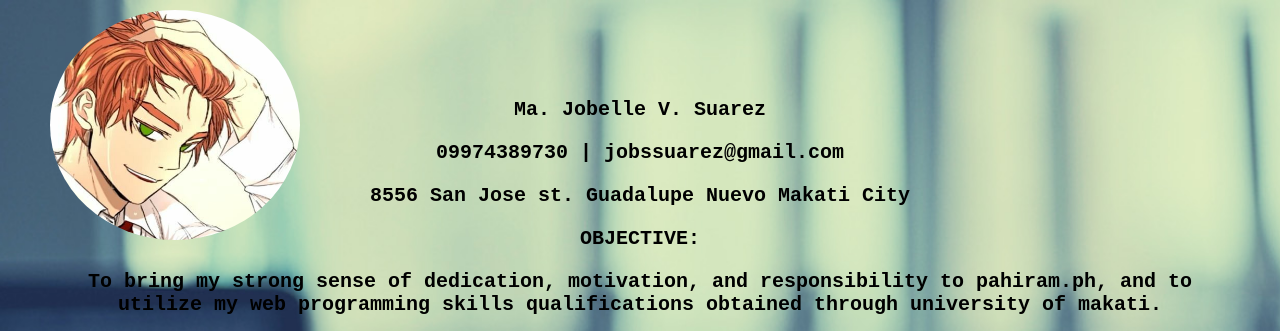
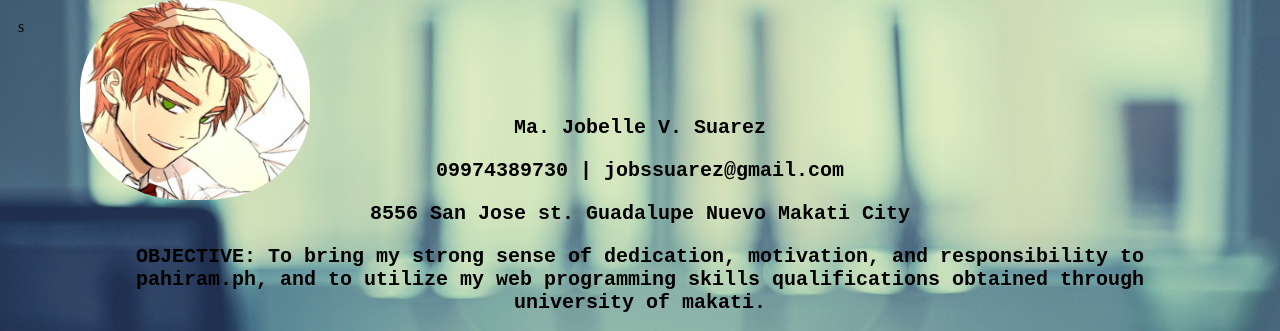
Before and after one commit to suarezjobelle/web-portfolio, a plain HTML site: page index.html in a window 1280 px wide. Shown: the top 331 px of the page. Drawn offline with Linux system fonts and the light colour scheme.

Commit message:
fourthpush

```diff
--- a/assets/css/style.css
+++ b/assets/css/style.css
@@ -6,7 +6,7 @@ body {
 padding: 10px;
  background-image: url("../images/key.jpg");
 background-repeat: no-repeat;
-background-size: cover;
+background-size: 110%;
 }
 h2{
 		color: white;
@@ -70,6 +70,7 @@ h2{
   margin-top: 20px;
     height: 300px;
     opacity: .80;
+    border-radius: 5%
 
 }
 
@@ -88,12 +89,12 @@ h2{
   font-size: 15px;
 }
 img.user{
-	width: 250px;
-	height: 230px;
-	border-radius: 50%;
-position: absolute;
-  left: 50px;
-  top: 10px;
+	width: 230px;
+	height: 200px;
+	border-radius: 45%;
+	position: absolute;
+  left: 80px;
+  top: 0px;
 }
 
 .logo{
--- a/index.html
+++ b/index.html
@@ -1,9 +1,11 @@
 <!DOCTYPE html>
 <html>
 <head>
-	<meta charset="utf-8">
+	<meta charset="UTF-8">
+	<meta name="viewport" content="width=device-width, initial-scale=1.0">s
 	<title>Project 1</title>
 	<link rel="stylesheet" type="text/css" href=" assets/css/style.css">
+
 </head>
 <body>
 
@@ -12,8 +14,7 @@
 <H3>Ma. Jobelle V. Suarez</H3>
    <h3>09974389730 | jobssuarez@gmail.com</h3>
      <h3>8556 San Jose st. Guadalupe Nuevo Makati City</h3>
-     <h3>OBJECTIVE:</h3>
-   	<h3 > To bring my strong sense of dedication, motivation, and responsibility to pahiram.ph, and to utilize my web programming skills qualifications obtained through university of makati. </h3>
+   	<h3 >OBJECTIVE: To bring my strong sense of dedication, motivation, and responsibility to pahiram.ph, and to utilize my web programming skills qualifications obtained through university of makati. </h3>
 
 <div class="row">
    <div class="leftcolumn">
```
